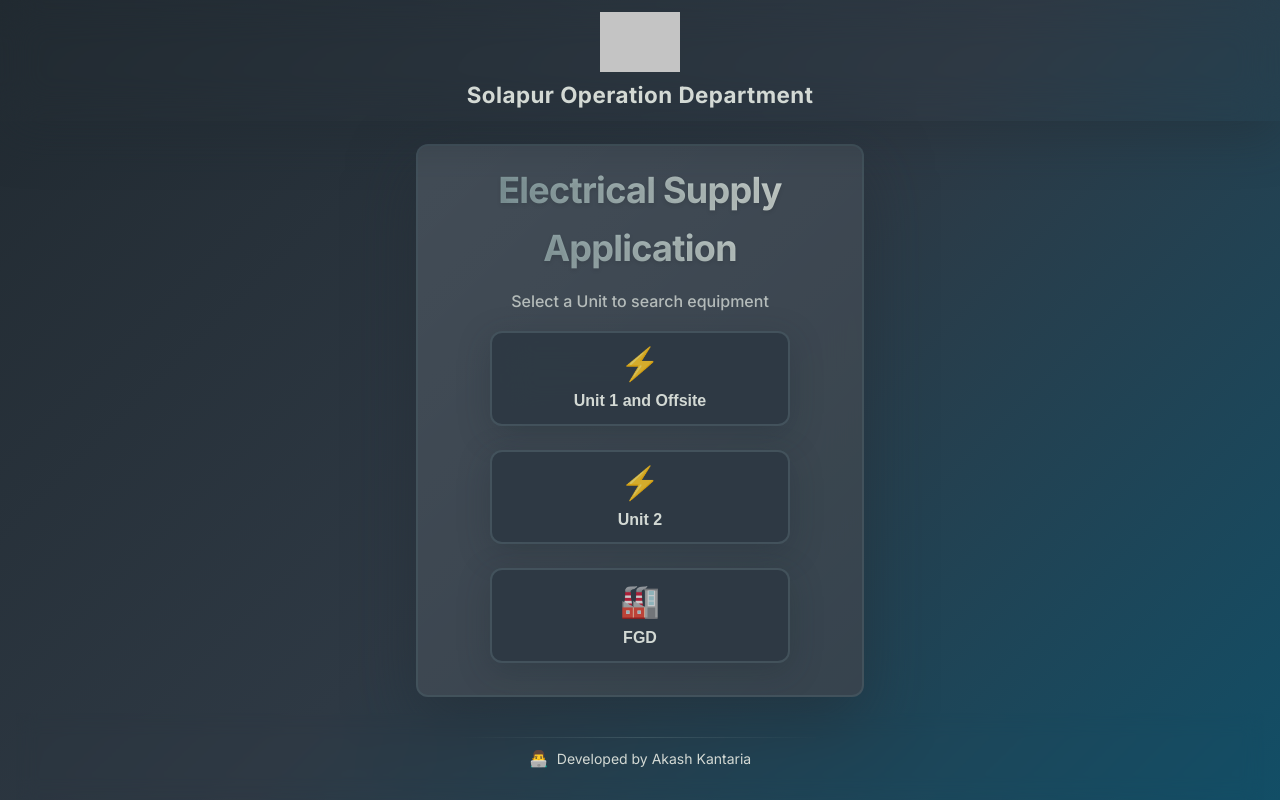
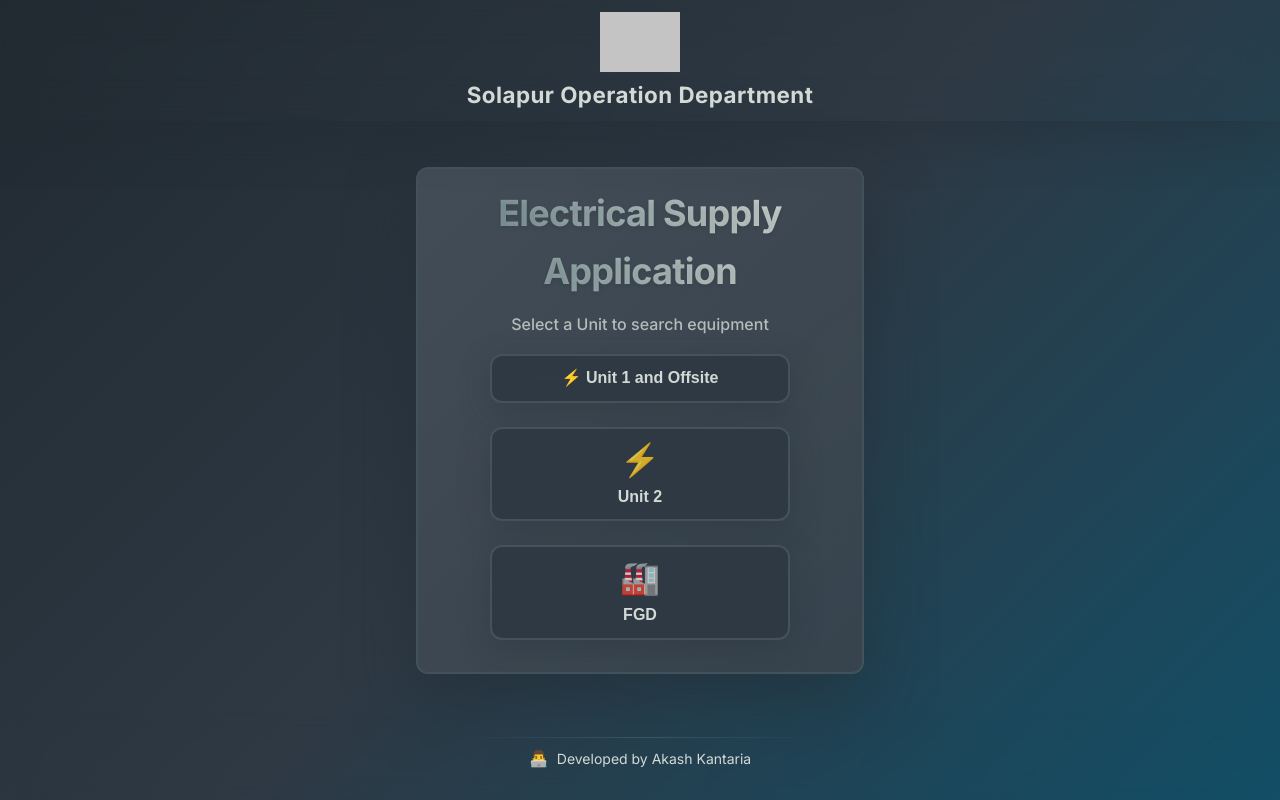
Before and after one commit to SKY1797/electrical-app-with-fgd, a website: page index.html in a window 1280 px wide. Drawn offline with Linux system fonts and the light colour scheme; grey boxes are pictures that could not be loaded.

Commit message:
Update index.html

```diff
--- a/index.html
+++ b/index.html
@@ -34,8 +34,8 @@
             <div class="card-content">
               <div class="unit-selection-page">
                 <button id="unit1Btn" class="unit-btn-large" data-unit="unit1">
-                  <p class="unit-icon">⚡</p>
-                  <p class="unit-text">Unit 1 and Offsite</p>
+                  <!-- <p class="unit-icon">⚡</p> -->
+                  <span class="unit-text">⚡ Unit 1 and Offsite</span>
                 </button>
                 <button id="unit2Btn" class="unit-btn-large" data-unit="unit2">
                   <span class="unit-icon">⚡</span>
```
